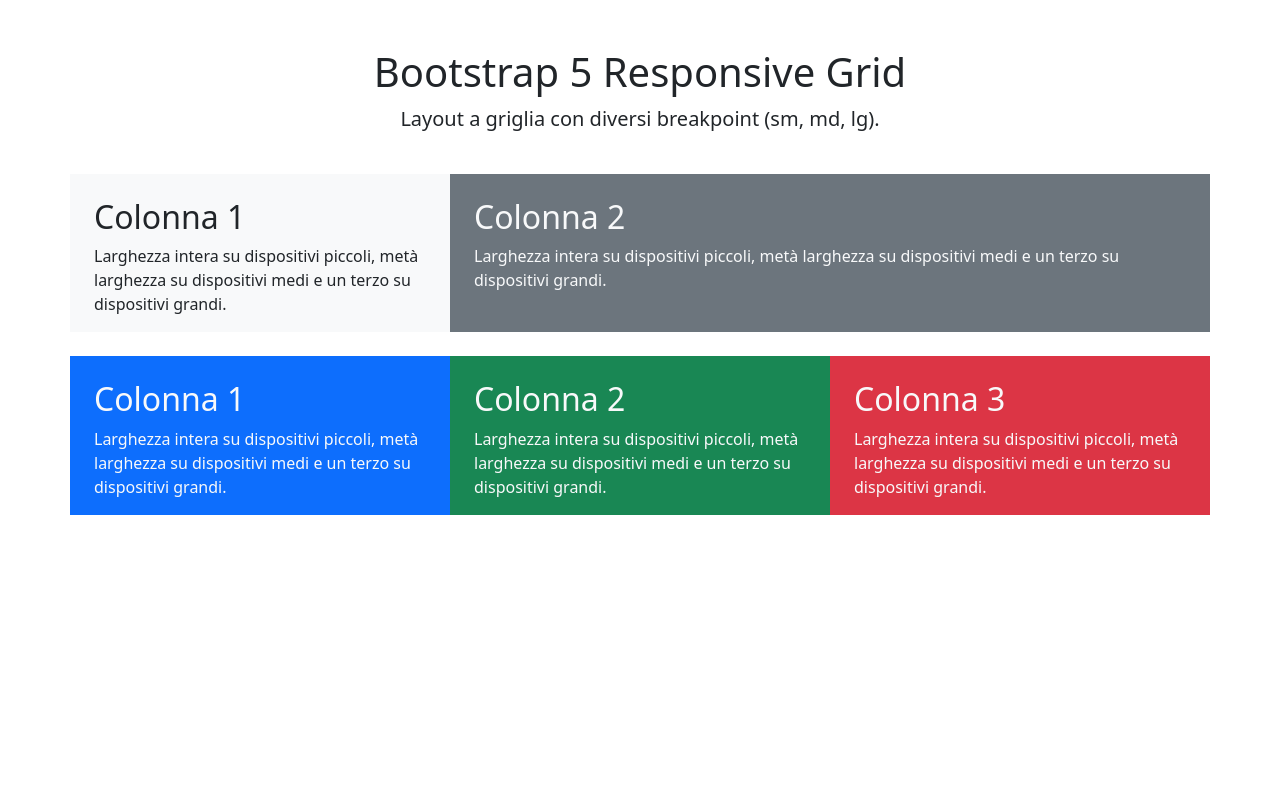
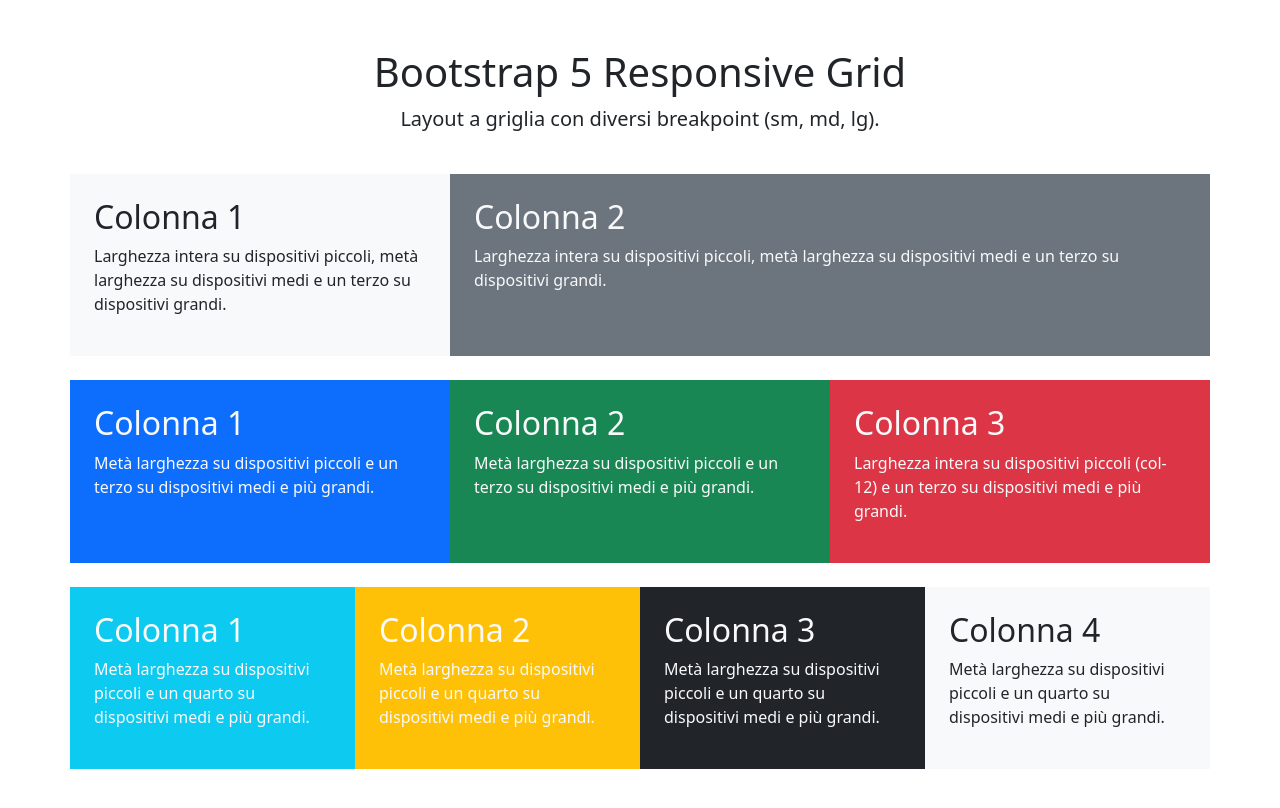
Before and after one commit to mattiadelmonaco/htmlcss-bootstrap-layout, a plain HTML site: page index.html in a window 1280 px wide. Drawn offline with nearby package versions, Linux system fonts and the light colour scheme.

Commit message:
feat: add third section, edit some p's text and edit columns padding

```diff
--- a/index.html
+++ b/index.html
@@ -16,15 +16,15 @@
     </header>
     <!-- /HEADER -->
      <!-- MAIN -->
-     <main class="container">
+     <main class="container mb-5">
         <!-- FIRST SECTION -->
         <section>
         <div class="row mb-4">
-            <div class="col-md-6 col-lg-4 pt-4 px-4 bg-light">
+            <div class="col-md-6 col-lg-4 p-4 bg-light">
                 <h2>Colonna 1</h2>
                 <p>Larghezza intera su dispositivi piccoli, metà larghezza su dispositivi medi e un terzo su dispositivi grandi.</p>
             </div>
-            <div class="col-md-6 col-lg-8 pt-4 px-4 bg-secondary text-light">
+            <div class="col-md-6 col-lg-8 p-4 bg-secondary text-light">
                 <h2>Colonna 2</h2>
                 <p>Larghezza intera su dispositivi piccoli, metà larghezza su dispositivi medi e un terzo su dispositivi grandi.</p>
             </div>
@@ -34,24 +34,41 @@
         <!-- SECOND SECTION -->
          <section>
             <div class="row mb-4">
-                <div class="col-6 col-md-4 bg-primary text-light pt-4 px-4">
+                <div class="col-6 col-md-4 bg-primary text-light p-4">
                     <h2>Colonna 1</h2>
-                <p>Larghezza intera su dispositivi piccoli, metà larghezza su dispositivi medi e un terzo su dispositivi grandi.</p>
+                <p>Metà larghezza su dispositivi piccoli e un terzo su dispositivi medi e più grandi.</p>
                 </div>
-                <div class="col-6 col-md-4 bg-success text-light pt-4 px-4">
+                <div class="col-6 col-md-4 bg-success text-light p-4">
                     <h2>Colonna 2</h2>
-                <p>Larghezza intera su dispositivi piccoli, metà larghezza su dispositivi medi e un terzo su dispositivi grandi.</p>
+                <p>Metà larghezza su dispositivi piccoli e un terzo su dispositivi medi e più grandi.</p>
                 </div>
-                <div class="col col-md-4 bg-danger text-light pt-4 px-4">
+                <div class="col col-md-4 bg-danger text-light p-4">
                     <h2>Colonna 3</h2>
-                <p>Larghezza intera su dispositivi piccoli, metà larghezza su dispositivi medi e un terzo su dispositivi grandi.</p>
+                <p>Larghezza intera su dispositivi piccoli (col-12) e un terzo su dispositivi medi e più grandi.</p>
                 </div>
             </div>
-
          </section>
         <!-- /SECOND SECTION -->
          <!-- THIRD SECTION -->
           <section>
+            <div class="row mb-4">
+                <div class="col-6 col-md-3 text-light bg-info p-4">
+                    <h2>Colonna 1</h2>
+                <p>Metà larghezza su dispositivi piccoli e un quarto su dispositivi medi e più grandi.</p>
+                </div>
+                <div class="col-6 col-md-3 text-light bg-warning p-4">
+                    <h2>Colonna 2</h2>
+                <p>Metà larghezza su dispositivi piccoli e un quarto su dispositivi medi e più grandi.</p>
+                </div>
+                <div class="col-6 col-md-3 text-light bg-dark p-4">
+                    <h2>Colonna 3</h2>
+                <p>Metà larghezza su dispositivi piccoli e un quarto su dispositivi medi e più grandi.</p>
+                </div>
+                <div class="col-6 col-md-3 bg-light p-4">
+                    <h2>Colonna 4</h2>
+                <p>Metà larghezza su dispositivi piccoli e un quarto su dispositivi medi e più grandi.</p>
+                </div>
+            </div>
 
           </section>
           <!-- /THIRD SECTION -->
```
